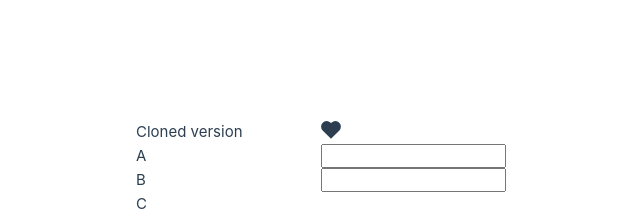
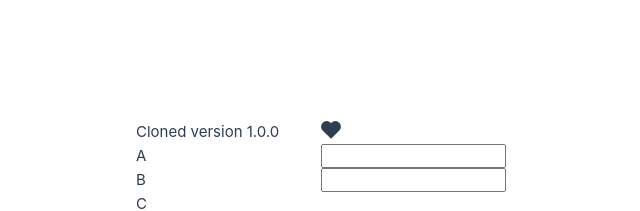
Before and after one commit to GregMarshall999/demo-git, a Vue app: page / in a window 1280 px wide. Shown: the part 210-421 px from the top of the page, without its empty margins (319-959 px from the left). Built offline with nearby package versions, Linux system fonts and the light colour scheme.

Commit message:
added clone version

```diff
--- a/src/App.vue
+++ b/src/App.vue
@@ -8,7 +8,7 @@ const memory = ref([]);
 </script>
 
 <template>
-  <p>Cloned version</p>
+  <p>Cloned version 1.0.0</p>
   <IconSupport />
   <Calculateur @calculate="c => memory.push(c)"/>
   <CalcMemory :memory />
```
